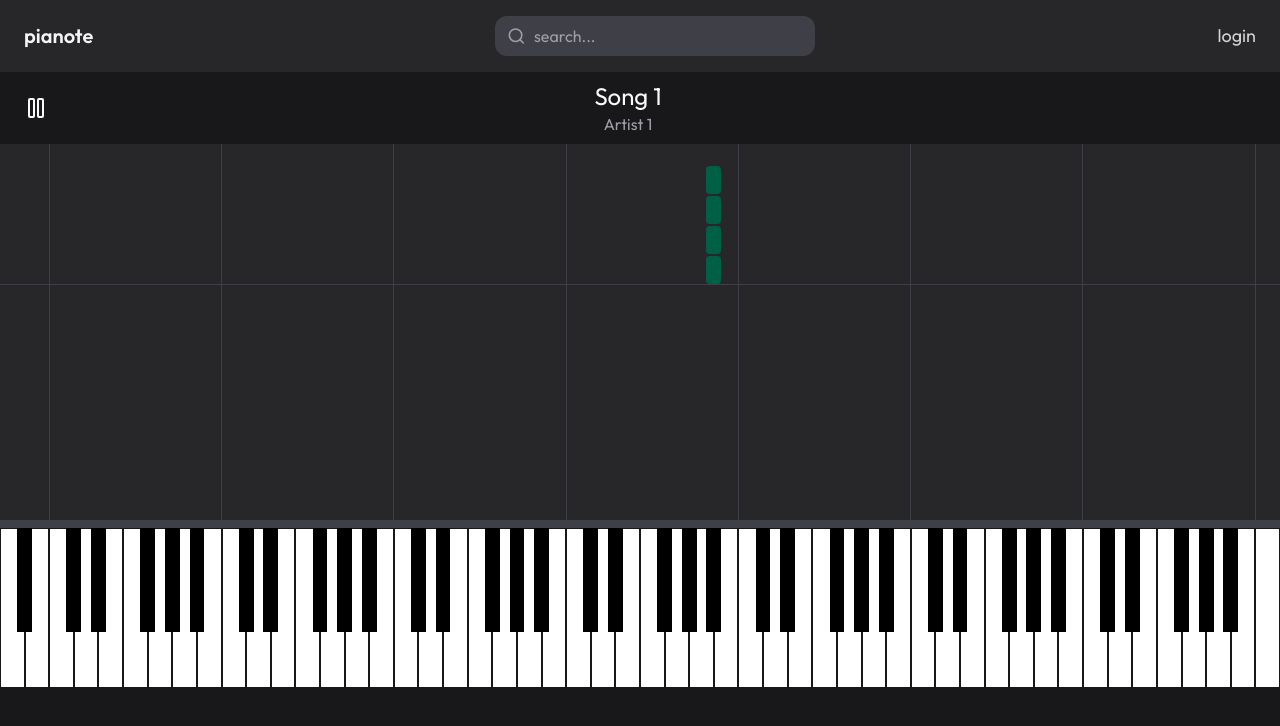
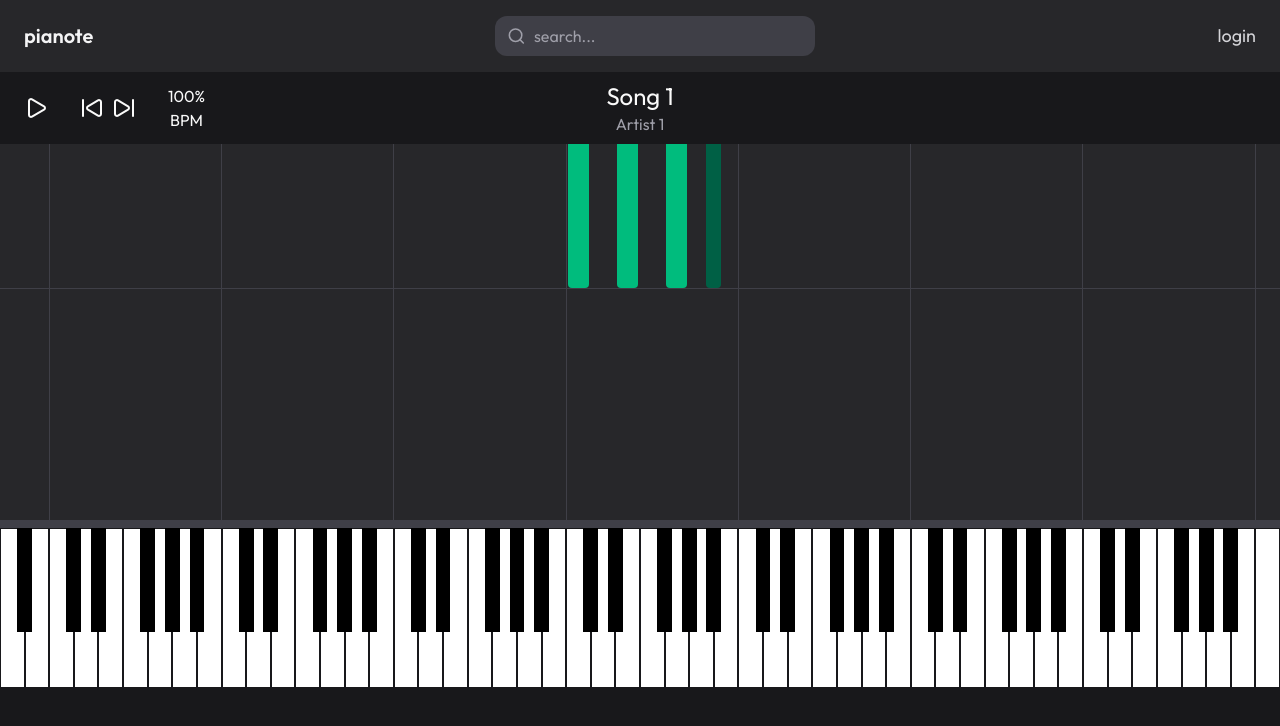
Before and after one commit to gusta-azv/Pianote, a Next.js app: page /songs/1 in a window 1280 px wide. Shown: the top 726 px of the page. Built offline with nearby package versions, Linux system fonts and the light colour scheme.

Commit message:
feat: added skip forward/back button

```diff
--- a/src/app/contexts/playback-context.tsx
+++ b/src/app/contexts/playback-context.tsx
@@ -7,19 +7,31 @@ type PlaybackContextType = {
   playback: Playback;
   setPlayback: React.Dispatch<React.SetStateAction<Playback>>;
   togglePlay: () => void;
+  skipForward: () => void;
+  skipBack: () => void;
 };
 
 type Props = {
   children: React.ReactNode;
   viewportMs: number;
+  lastNoteMs: number;
+  msPerBar: number;
 };
 
 const PlaybackContext = createContext<PlaybackContextType | null>(null);
 
-export function PlaybackProvider({ children, viewportMs }: Props) {
-  const { playback, setPlayback, togglePlay } = usePlayback(viewportMs);
+export function PlaybackProvider({
+  children,
+  viewportMs,
+  lastNoteMs,
+  msPerBar,
+}: Props) {
+  const { playback, setPlayback, togglePlay, skipForward, skipBack } =
+    usePlayback(viewportMs, lastNoteMs, msPerBar);
   return (
-    <PlaybackContext.Provider value={{ playback, setPlayback, togglePlay }}>
+    <PlaybackContext.Provider
+      value={{ playback, setPlayback, togglePlay, skipForward, skipBack }}
+    >
       {children}
     </PlaybackContext.Provider>
   );
--- a/src/app/globals.css
+++ b/src/app/globals.css
@@ -3,11 +3,6 @@
 :root {
   --background: var(--color-zinc-900);
   --foreground: var(--color-zinc-50);
-}
-
-@theme inline {
-  --color-background: var(--background);
-  --color-foreground: var(--foreground);
 }
 
 @layer base {
@@ -17,6 +12,11 @@
   }
 }
 
+@theme inline {
+  --color-background: var(--background);
+  --color-foreground: var(--foreground);
+}
+
 body {
   background: var(--background);
   color: var(--foreground);
--- a/src/app/songs/[id]/page.tsx
+++ b/src/app/songs/[id]/page.tsx
@@ -3,23 +3,61 @@ import { PlaybackProvider } from "@/app/contexts/playback-context";
 import { PianoRoll } from "@/components/piano-roll/piano-roll";
 import { viewportMs } from "@/lib/constants";
 import { usePlaybackContext } from "@/app/contexts/playback-context";
-import { Pause, Play } from "lucide-react";
+import { Pause, Play, SkipBack, SkipForward } from "lucide-react";
+import { getMsPerBar } from "@/lib/music";
+import { prepareRenderNotes } from "@/lib/piano";
+import { TimeSignature } from "@/types/song";
+import { Note } from "@/types/note";
 
 const song = {
   title: "Song 1",
   artist: "Artist 1",
 };
 
+// Temporary song info
+const BPM = 120;
+const timeSignature: TimeSignature = { beatsPerBar: 4, beatUnit: 4 };
+const testNotes: Note[] = [
+  { midi: 60, startBeat: 0, durationBeat: 4 },
+  { midi: 64, startBeat: 0, durationBeat: 4 },
+  { midi: 67, startBeat: 0, durationBeat: 4 },
+  { midi: 70, startBeat: 0, durationBeat: 4 },
+  { midi: 70, startBeat: 16, durationBeat: 0.5 },
+  { midi: 70, startBeat: 16.5, durationBeat: 0.5 },
+  { midi: 70, startBeat: 17, durationBeat: 0.5 },
+  { midi: 70, startBeat: 17.5, durationBeat: 0.5 },
+];
+
+const renderNotes = prepareRenderNotes(testNotes, BPM, timeSignature);
+const lastNoteMs = Math.max(
+  ...renderNotes.map((n) => n.startMs + n.durationMs),
+);
+const msPerBar = getMsPerBar(BPM, timeSignature);
+
 function SongPageContent() {
-  const { playback, togglePlay } = usePlaybackContext();
+  const { playback, togglePlay, skipForward, skipBack } = usePlaybackContext();
   const isPlaying = playback.mode === "play";
 
   return (
     <main className="flex flex-col items-center">
-      <header className="flex w-full max-w-7xl mx-auto justify-between items-center px-6 py-2">
-        <button onClick={togglePlay}>
-          {isPlaying ? <Pause size={24} /> : <Play size={24} />}
-        </button>
+      <header className="grid grid-cols-3 w-full max-w-7xl mx-auto items-center px-6 py-2">
+        <div className="flex items-center gap-8">
+          <button onClick={togglePlay} className="focus:outline-none">
+            {isPlaying ? <Pause size={24} /> : <Play size={24} />}
+          </button>
+          <div className="flex items-center gap-2">
+            <button onClick={skipBack} className="focus:outline-none">
+              <SkipBack size={24} />
+            </button>
+            <button onClick={skipForward} className="focus:outline-none">
+              <SkipForward size={24} />
+            </button>
+          </div>
+          <button className="flex flex-col items-center">
+            <span>100{"%"}</span>
+            <span>BPM</span>
+          </button>
+        </div>
         <div className="text-center">
           <h1 className="text-2xl">{song.title}</h1>
           <h2 className="text-zinc-400">{song.artist}</h2>
@@ -33,7 +71,11 @@ function SongPageContent() {
 
 export default function SongPage() {
   return (
-    <PlaybackProvider viewportMs={viewportMs}>
+    <PlaybackProvider
+      viewportMs={viewportMs}
+      lastNoteMs={lastNoteMs}
+      msPerBar={msPerBar}
+    >
       <SongPageContent />
     </PlaybackProvider>
   );
--- a/src/hooks/usePlayback.ts
+++ b/src/hooks/usePlayback.ts
@@ -3,30 +3,34 @@ import { clock } from "@/lib/time/clock";
 import { Playback } from "@/types/playback";
 import { useCallback, useEffect, useState } from "react";
 
-export function usePlayback(viewportMs: number) {
+export function usePlayback(
+  viewportMs: number,
+  lastNoteMs: number,
+  msPerBar: number,
+) {
   const [playback, setPlayback] = useState<Playback>({
-    mode: "play",
+    mode: "pause",
     baseTime: viewportMs,
     startRealTime: 0,
   });
 
   // Toggle play
   const togglePlay = useCallback(() => {
-    const real = clock.getTime();
+    const realTime = clock.getTime();
 
     setPlayback((prev) => {
       if (prev.mode === "play") {
         return {
           mode: "pause",
-          baseTime: getMusicTime(prev, real),
-          startRealTime: real,
+          baseTime: getMusicTime(prev, realTime),
+          startRealTime: realTime,
         };
       }
 
       return {
         mode: "play",
         baseTime: prev.baseTime,
-        startRealTime: real,
+        startRealTime: realTime,
       };
     });
   }, []);
@@ -44,5 +48,33 @@ export function usePlayback(viewportMs: number) {
     return () => window.removeEventListener("keydown", handleKeyDown);
   }, [togglePlay]);
 
-  return { playback, setPlayback, togglePlay };
+  const skipForward = useCallback(() => {
+    setPlayback((prev) => {
+      const currentTime =
+        prev.mode === "play"
+          ? getMusicTime(prev, clock.getTime())
+          : prev.baseTime;
+
+      const nextTimeMs = (Math.floor(currentTime / msPerBar) + 1) * msPerBar;
+
+      const realTime = clock.getTime();
+
+      return {
+        mode: "play",
+        baseTime: Math.min(nextTimeMs, lastNoteMs + viewportMs),
+        startRealTime: realTime,
+      };
+    });
+  }, [lastNoteMs, msPerBar, viewportMs]);
+
+  const skipBack = useCallback(() => {
+    const realTime = clock.getTime();
+    setPlayback({
+      mode: "pause",
+      baseTime: viewportMs,
+      startRealTime: realTime,
+    });
+  }, [viewportMs]);
+
+  return { playback, setPlayback, togglePlay, skipForward, skipBack };
 }
```
